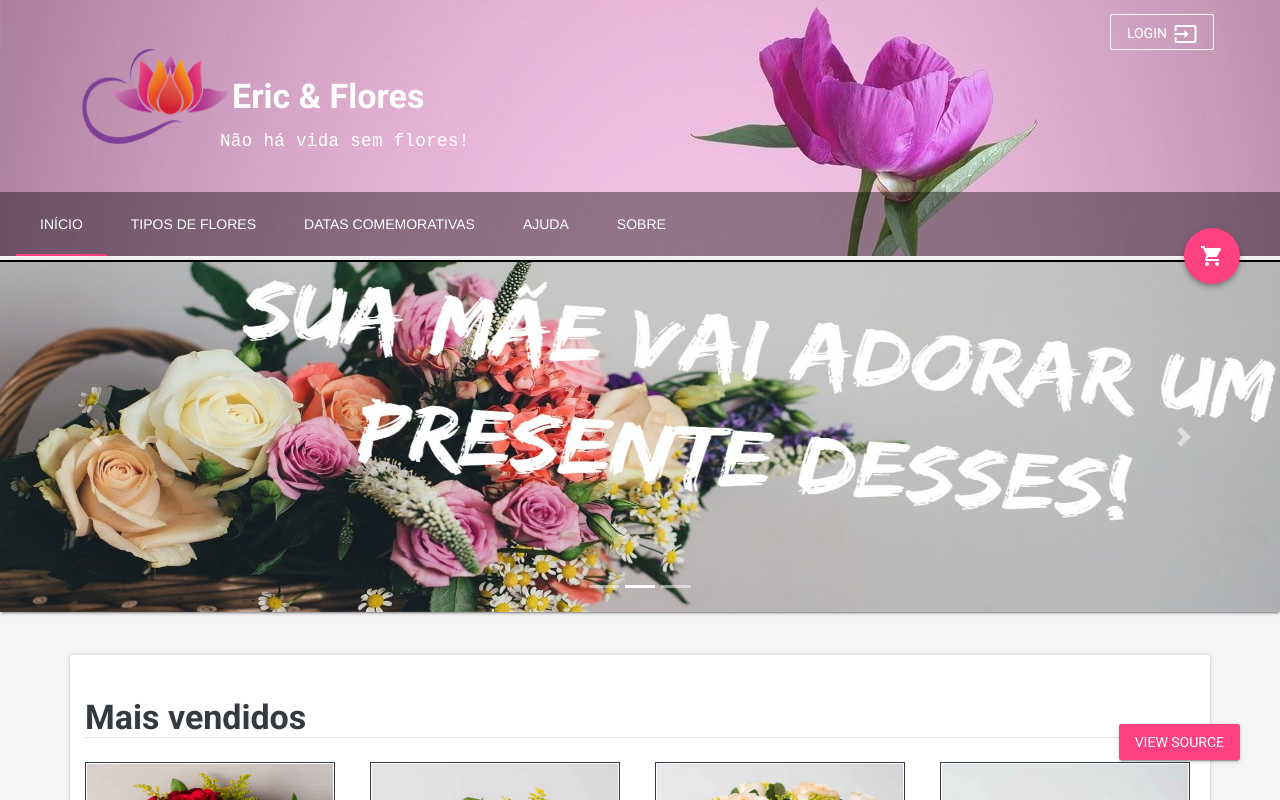
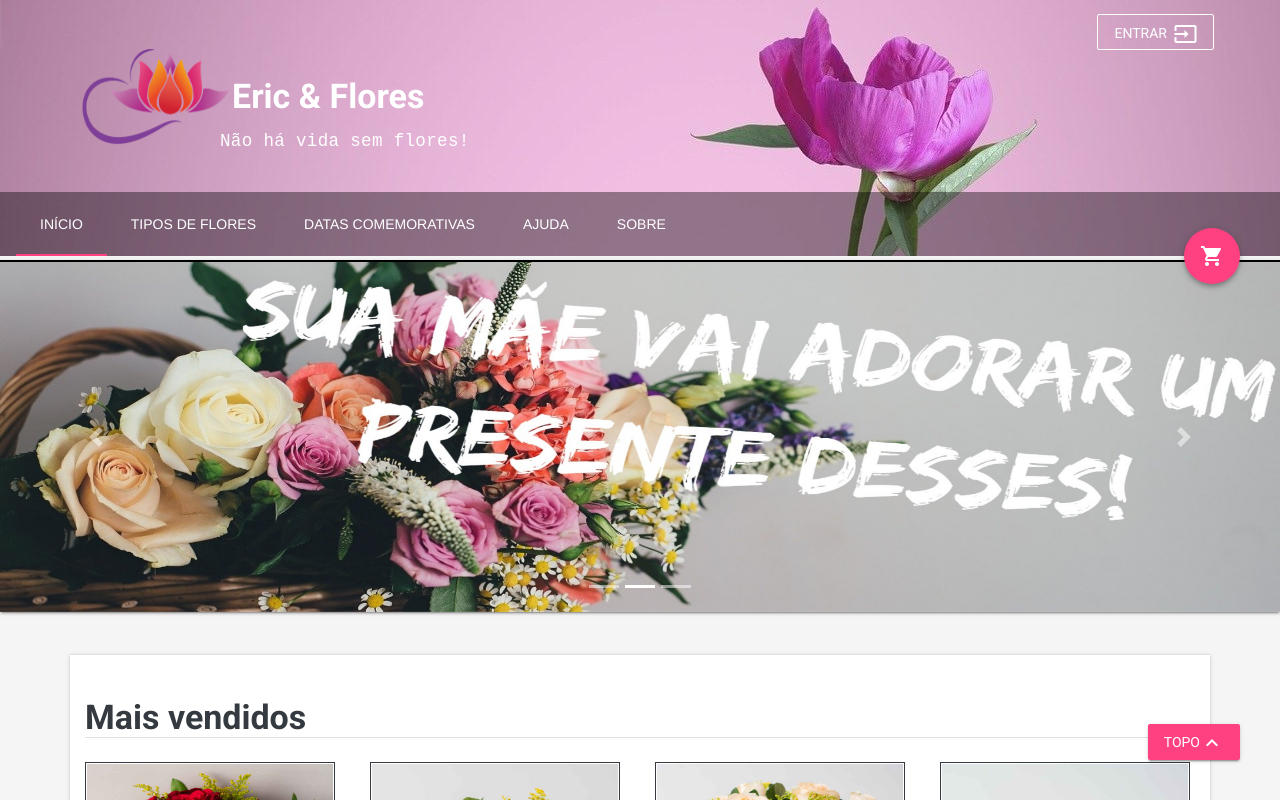
Before and after one commit to MarcosBrendonDePaula/IHCProjeto1, a plain HTML site: page web/index.html in a window 1280 px wide. Drawn offline with nearby package versions, Linux system fonts and the light colour scheme.

Commit message:
varias coisas

```diff
--- a/web/index.html
+++ b/web/index.html
@@ -103,7 +103,7 @@
           <div id="login">
             <button id="btnLogin" class="mdl-button mdl-js-button"
               style="color: white; border: 1px solid white; margin-right: 2vw;">
-              Login
+              Entrar
               <i class="material-icons" style="margin-left: 3px;">input</i>
             </button>
           </div>
@@ -916,8 +916,9 @@
     </main>
   </div>
   <a href="#cadastro_login" id="view-source"
-    class="mdl-button mdl-js-button mdl-button--raised mdl-js-ripple-effect mdl-color--accent mdl-color-text--accent-contrast">View
-    Source</a>
+    class="mdl-button mdl-js-button mdl-button--raised mdl-js-ripple-effect mdl-color--accent mdl-color-text--accent-contrast">Topo<span class="material-icons">
+      keyboard_arrow_up
+      </span></a>
 
   <script src="https://code.jquery.com/jquery-3.4.1.slim.min.js"
     integrity="sha384-J6qa4849blE2+poT4WnyKhv5vZF5SrPo0iEjwBvKU7imGFAV0wwj1yYfoRSJoZ+n"
```
Also changed, not shown: web/Ajuda.html (+1 -2 lines), web/Sobre.html (+2 -3 lines), web/flores.html (+1 -2 lines), web/maes.html (+1 -2 lines), 1 other file.
